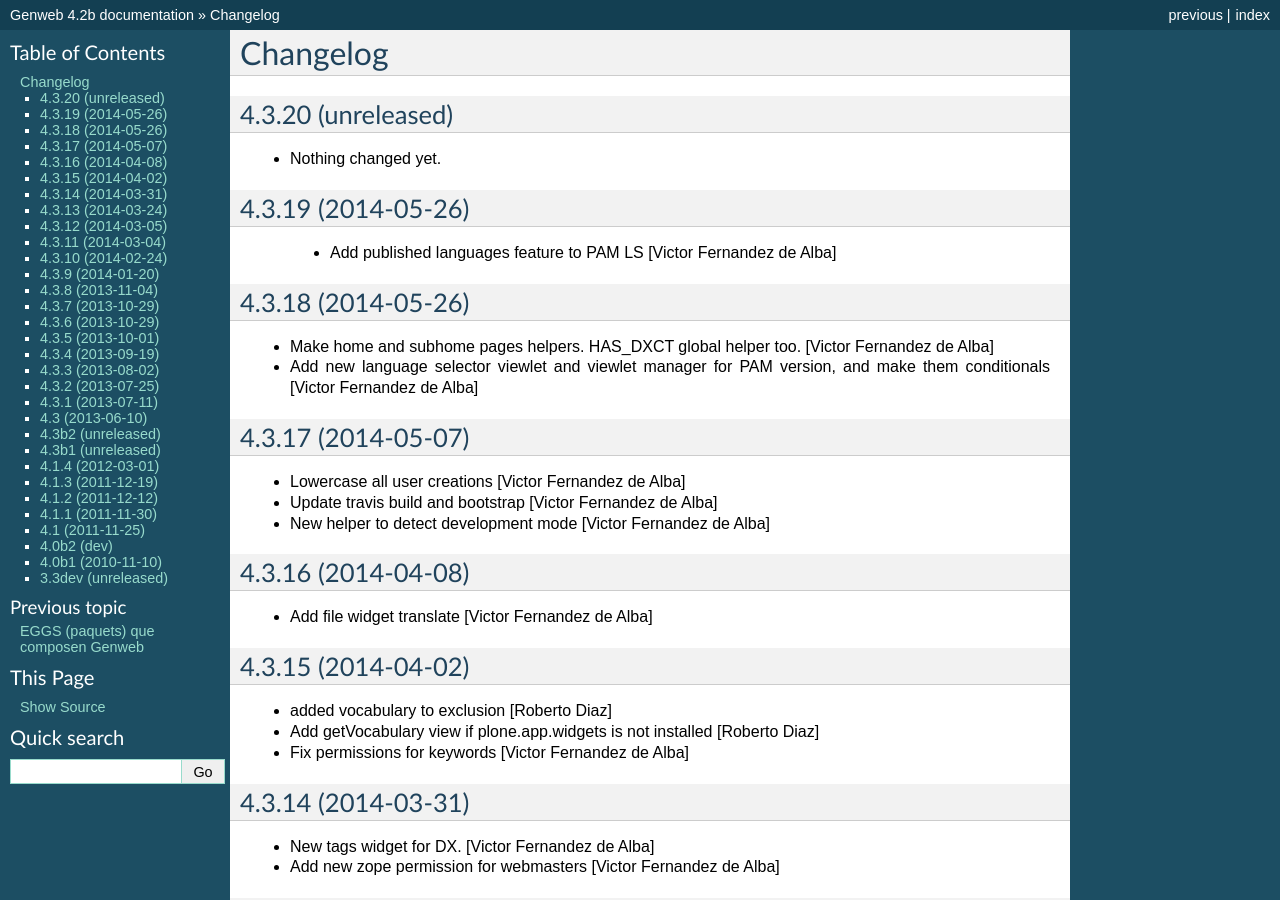
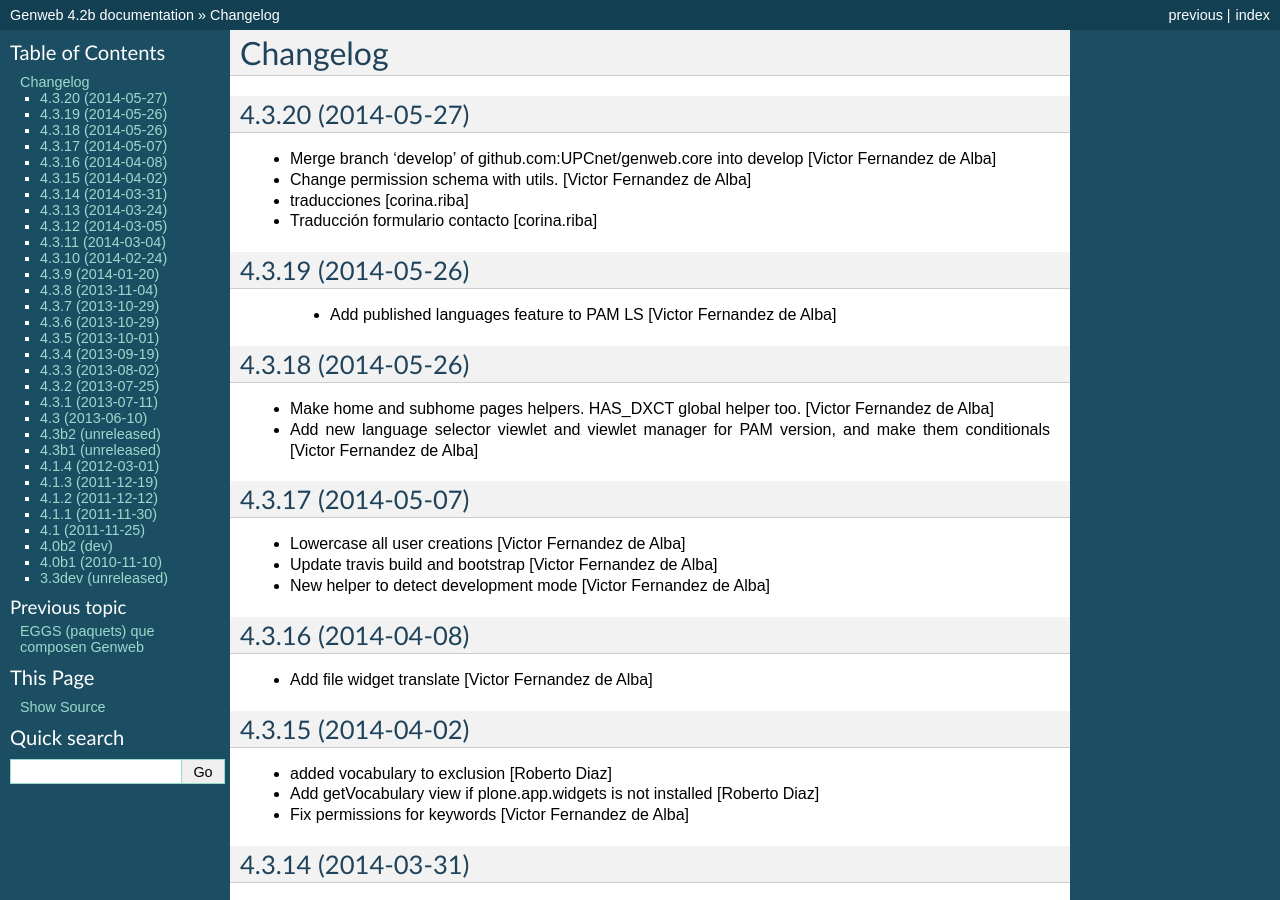
Before and after one commit to UPCnet/genweb.core, a Sphinx documentation site: the page built from docs/HISTORY.rst, in a window 1280 px wide and 900 px high. Built offline with Sphinx 7.4.7, drawn with Linux system fonts in a browser that asks for light colours.

Commit message:
Preparing release 4.3.20

```diff
--- a/docs/HISTORY.rst
+++ b/docs/HISTORY.rst
@@ -1,11 +1,13 @@
 Changelog
 =========
 
-4.3.20 (unreleased)
+4.3.20 (2014-05-27)
 -------------------
 
-- Nothing changed yet.
-
+* Merge branch 'develop' of github.com:UPCnet/genweb.core into develop [Victor Fernandez de Alba]
+* Change permission schema with utils. [Victor Fernandez de Alba]
+* traducciones [corina.riba]
+* Traducción formulario contacto [corina.riba]
 
 4.3.19 (2014-05-26)
 -------------------
--- a/setup.py
+++ b/setup.py
@@ -1,7 +1,7 @@
 from setuptools import setup, find_packages
 import os
 
-version = '4.3.20.dev0'
+version = '4.3.20'
 
 README = open("README.rst").read()
 HISTORY = open(os.path.join("docs", "HISTORY.rst")).read()
```
